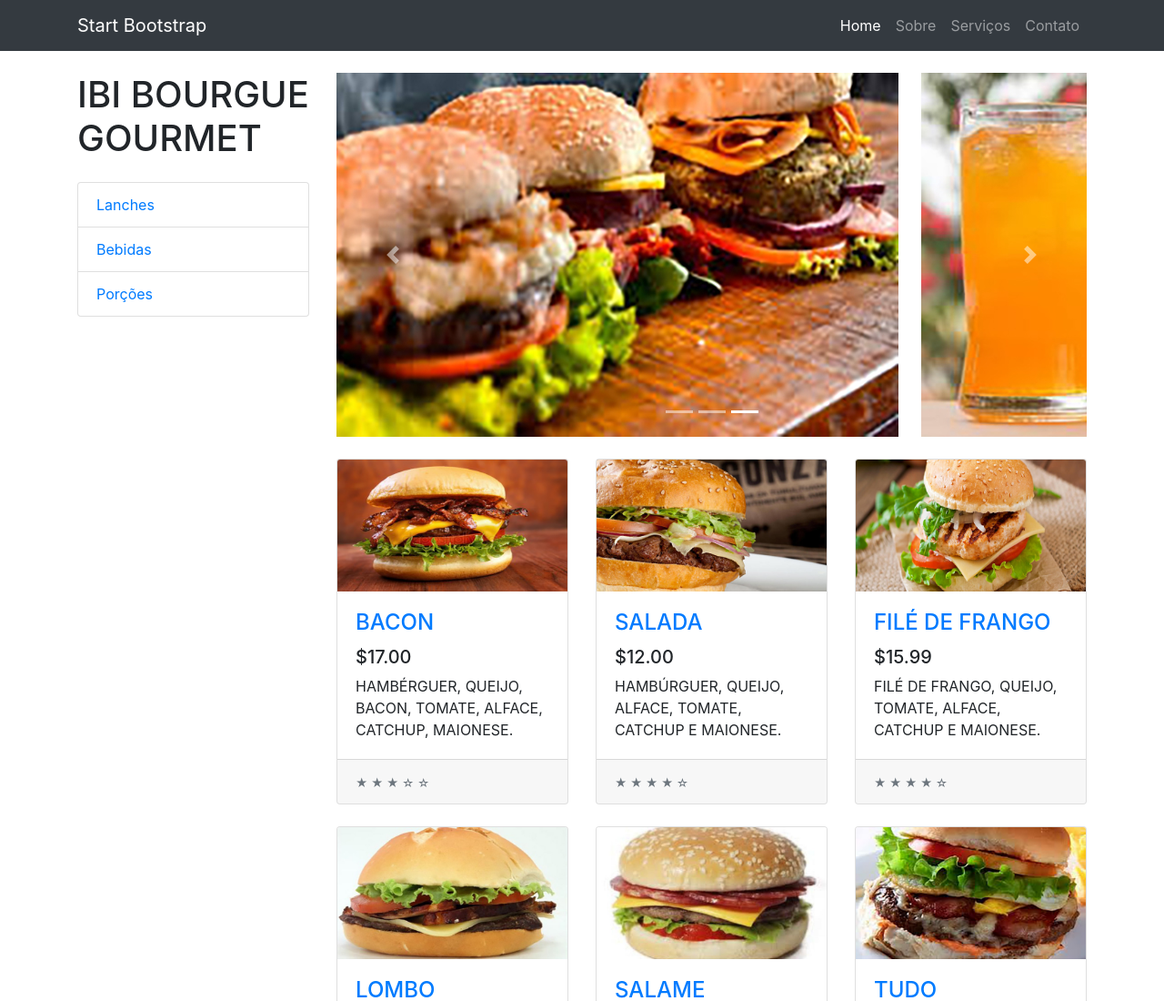
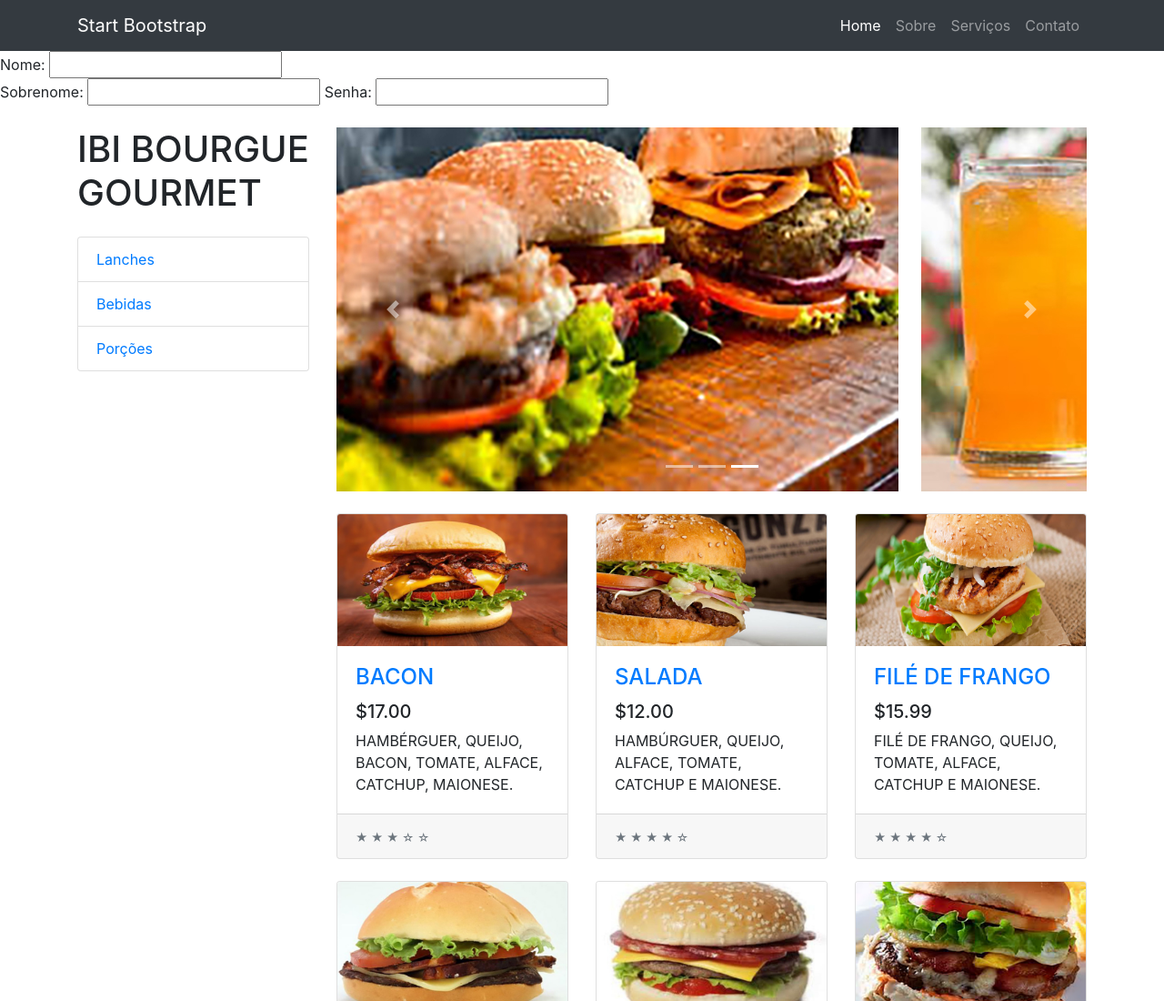
Before and after one commit to n-almeida/layout-da-loja-PW1, a website: page index.html in a window 1280 px wide. Shown: the top 1100 px of the page at 91% size. Drawn offline with Linux system fonts and the light colour scheme.

Commit message:
Update index.html

```diff
--- a/index.html
+++ b/index.html
@@ -19,6 +19,12 @@
   </head>
 
   <body>
+	   <form>
+      Nome: <input type="text" name="nome" /><br />
+      Sobrenome: <input type="text"
+      name="sobrenome" />
+      Senha: <input type="password" name="senha" />
+    </form>
 
     <!-- Navigation on top -->
     <nav class="navbar navbar-expand-lg navbar-dark bg-dark fixed-top">
```
